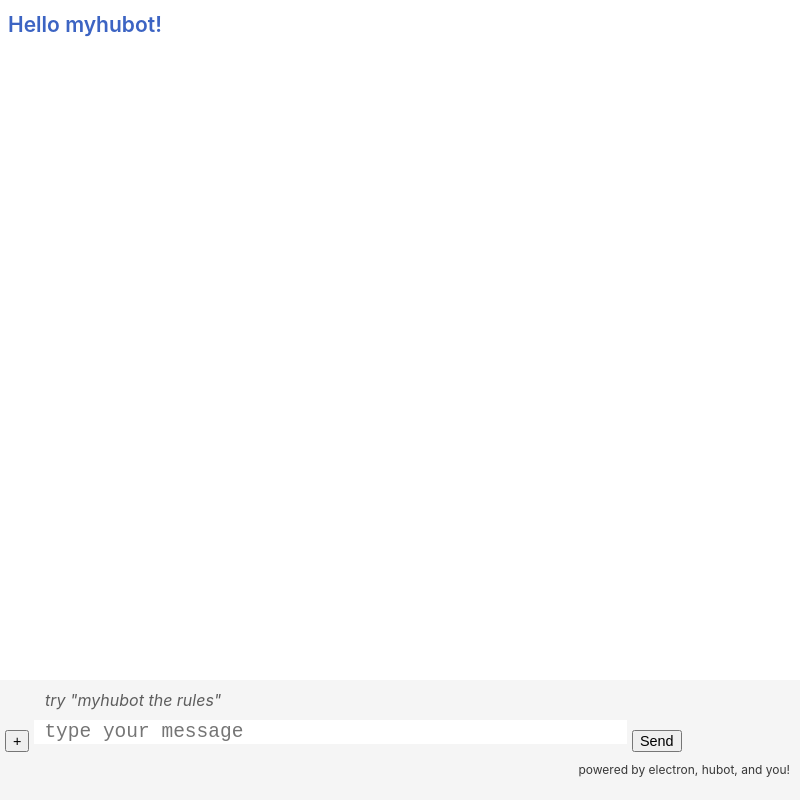
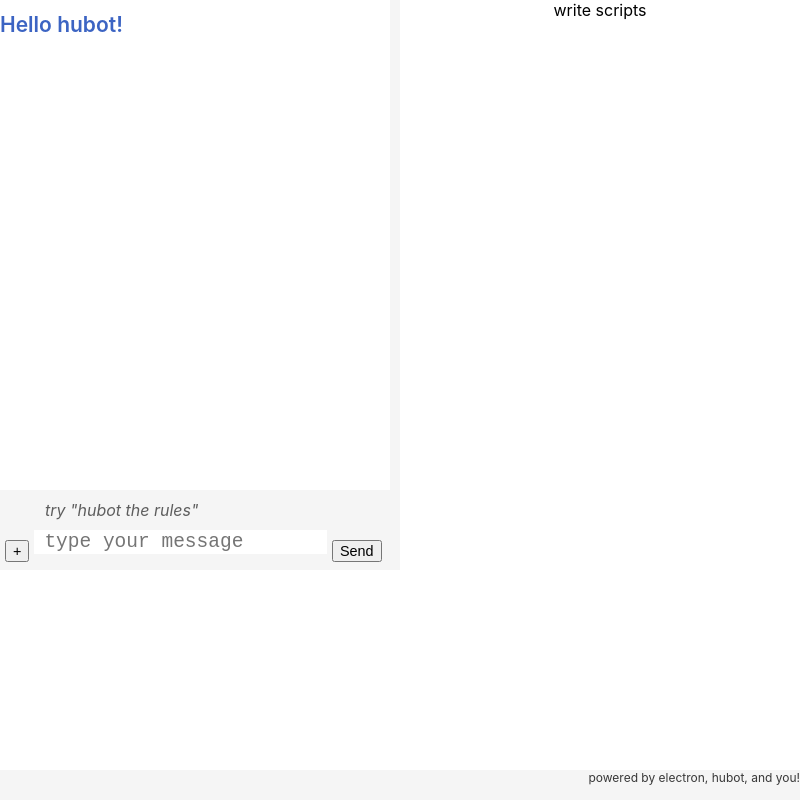
Before and after one commit to saraford/train-your-hubot, an Electron app: page index.html in a window 800 px wide. Drawn offline with nearby package versions, Linux system fonts and the light colour scheme; no server answers.

Commit message:
added first attempt at scripts input section

```diff
--- a/index.css
+++ b/index.css
@@ -1,7 +1,38 @@
 body {
   font-family:BlinkMacSystemFont, "Lucida Grande", "Segoe UI", Ubuntu;
-  color: #fff;
   text-align: center;
+}
+
+#left-section {
+  /*background-color: red;*/
+  width:400px;
+  position: absolute;
+  left: 0;
+  height: 570px;
+  top: 0px;
+}
+
+#right-section {
+  /*background-color: blue;*/
+  border-left: solid rgb(245, 245, 245) 10px;
+  width:400px;
+  position: absolute;
+  right: 0;
+  height: 570px;
+  top: 0px;
+}
+
+#footer {
+  background-color: rgb(245, 245, 245);
+  color: rgb(56, 56, 56);
+  font-size: 12px;
+  text-align: right;
+  margin-right: 10px;
+  position: absolute;
+  bottom: 0px;
+  width: 100%;
+  height: 30px;
+  left: 0px;
 }
 
 h1 {
@@ -15,13 +46,40 @@
   line-height: 30px;
 }
 
+#hubot-output {
+  /*background-color: green;*/
+  width: 94%;
+  padding-right: 15px;
+  text-align: left;
+  flex-grow: 1;
+  overflow: scroll;
+  font-size: 1.5em;
+  border: none;
+  font-family: monospace;
+  position:absolute;
+  color: black;
+  top:50px;
+  left:5px;
+  right:5px;
+  height:435px;
+}
+
 #bottom-section {
   position: absolute;
   bottom: 0px;
   left: 0px;
   background-color: rgb(245, 245, 245);
   width: 100%;
-  height: 120px;
+  height: 80px;
+}
+
+#hint {
+  text-align: left;
+  font-style: italic;
+  opacity: 0.8;
+  margin-left: 45px;
+  margin-top: 10px;
+  color: rgb(56, 56, 56);
 }
 
 #input-area {
@@ -33,32 +91,6 @@
   margin-top: 10px;
   margin-bottom: 10px;
   font-family: monospace;
-}
-
-#hubot-output {
-  width: 100%;
-  text-align: left;
-  flex-grow: 1;
-  overflow: scroll;
-  font-size: 1.5em;
-  border: none;
-  font-family: monospace;
-  /*white-space: pre-wrap;*/
-  position:absolute;
-  color: black;
-  top:50px;
-  left:5px;
-  right:5px;
-  height:70%;
-}
-
-#hint {
-  text-align: left;
-  font-style: italic;
-  opacity: 0.8;
-  margin-left: 45px;
-  margin-top: 10px;
-  color: rgb(56, 56, 56);
 }
 
 #load-new-button {
@@ -84,14 +116,6 @@
   margin-top: 10px;
   margin-left: 5px;
   font-size: 0.6em;
-}
-
-#footer {
-  color: rgb(56, 56, 56);
-  font-size: 12px;
-  text-align: right;
-  margin-right: 10px;
-  margin-bottom: 5px;
 }
 
 .output-row {
@@ -121,3 +145,9 @@
   display: table-cell;
   width: 70px;
 }
+
+/*
+
+
+
+*/
--- a/index.html
+++ b/index.html
@@ -6,15 +6,19 @@
   <script src="renderer.js"></script>
 </head>
 
-<h1 id="hello-phrase">Hello myhubot!</h1>
-<div id="hubot-output">
+<div id="left-section">
+  <h1 id="hello-phrase">Hello hubot!</h1>
+  <div id="hubot-output"></div>
+  <div id="bottom-section">
+    <div id="hint">try "hubot the rules"</div>
+    <div id="input-area">
+      <button id="load-new-button" type="button">+</button>
+      <input id="hubot-input" type="text" placeholder="type your message" />
+      <button id="send-button" type="button">Send</button>
+    </div>
+  </div>
 </div>
-<div id="bottom-section">
-  <div id="hint">try "myhubot the rules"</div>
-  <div id="input-area">
-    <button id="load-new-button" type="button">+</button>
-    <input id="hubot-input" type="text" placeholder="type your message" />
-    <button id="send-button" type="button">Send</button>
-  </div>
-  <div id="footer">powered by electron, hubot, and you!</div>
+<div id="right-section">
+  write scripts
 </div>
+<div id="footer">powered by electron, hubot, and you!</div>
--- a/main.js
+++ b/main.js
@@ -8,7 +8,7 @@
 
     mainWindow = new BrowserWindow({
         height: 600,
-        width: 400,
+        width: 800,
         minHeight: 600,
         minWidth: 400
     });
```
